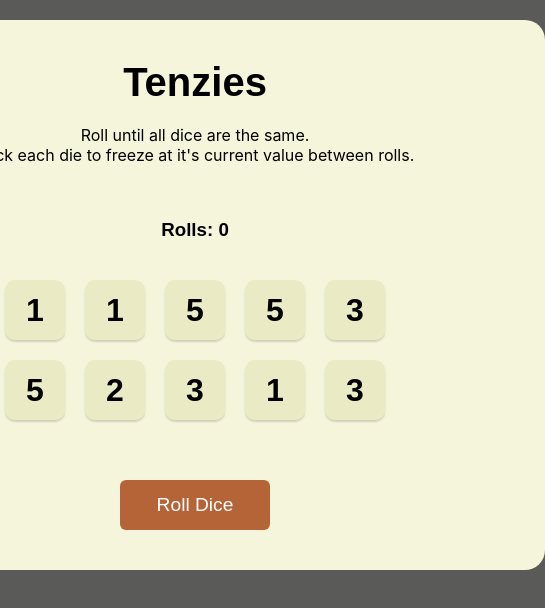
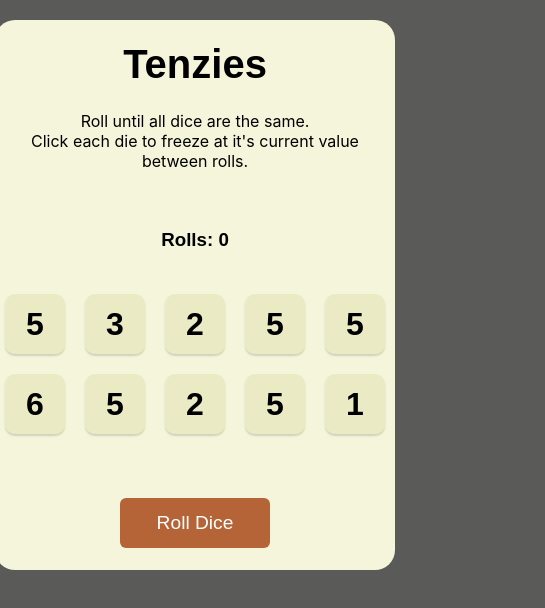
Before and after one commit to bardhoshimajlinda/Tenzies-project, a React (Vite) app: page / in a window 390 px wide. Shown: the top 608 px of the page, 545 px wide, since content can reach past the window. Built offline with nearby package versions, Linux system fonts and the light colour scheme.

Commit message:
small improvements

```diff
--- a/src/App.jsx
+++ b/src/App.jsx
@@ -33,7 +33,7 @@ function App() {
     return newDice;
   }
 
-  function rollDice(id) {
+  function rollDice() {
     if (!tenzies) {
       setDice((oldDice) =>
         oldDice.map((die) => (die.isHeld ? die : generateNewDie()))
@@ -55,14 +55,12 @@ function App() {
   }
 
   const diceElements = dice.map((die) => (
-    <>
     <Die
       value={die.value}
       key={die.id}
       isHeld={die.isHeld}
       holdDice={() => holdDice(die.id)}
     />
-    </>
   ));
 
   return (
--- a/src/index.css
+++ b/src/index.css
@@ -12,13 +12,23 @@ body {
 main {
   background-color: beige;
   height: 550px;
-  width: 700px;
   border-radius: 20px;
   padding: 30px;
   display: flex;
   flex-direction: column;
   justify-content: space-around;
   align-items: center;
+}
+
+main {
+  width: 90%;
+  max-width: 700px;
+}
+@media (max-width: 768px) {
+  main {
+    width: 100%;
+    padding: 10px;
+  }
 }
 .title {
   font-size: 40px;
@@ -37,21 +47,7 @@ main {
   gap: 20px;
   margin-bottom: 40px;
 }
-@keyframes bounce {
-  0%,
-  20%,
-  50%,
-  80%,
-  100% {
-    transform: translateY(0);
-  }
-  40% {
-    transform: translateY(-10px);
-  }
-  60% {
-    transform: translateY(-5px);
-  }
-}
+
 .die {
   height: 60px;
   width: 60px;
@@ -95,3 +91,10 @@ main {
   z-index: 999;
   pointer-events: none;
 }
+
+.die {
+  transition: background-color 0.3s, transform 0.2s;
+}
+.die:hover {
+  transform: scale(1.1);
+}
```
Lines whose indentation alone changed are shown as unchanged.
